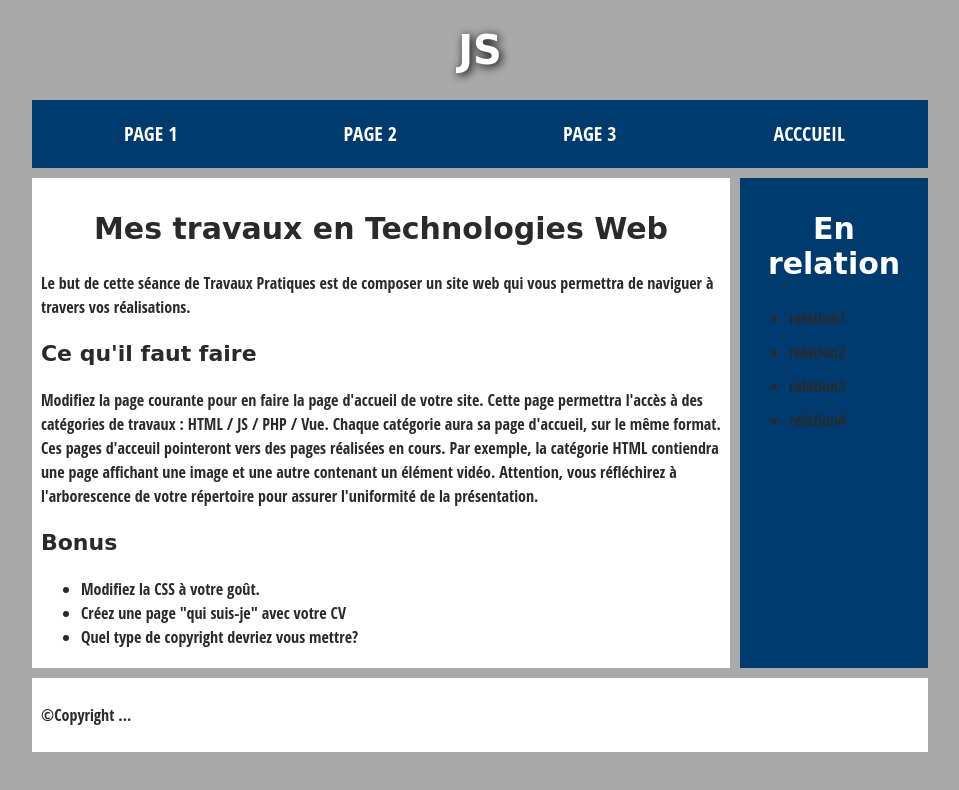
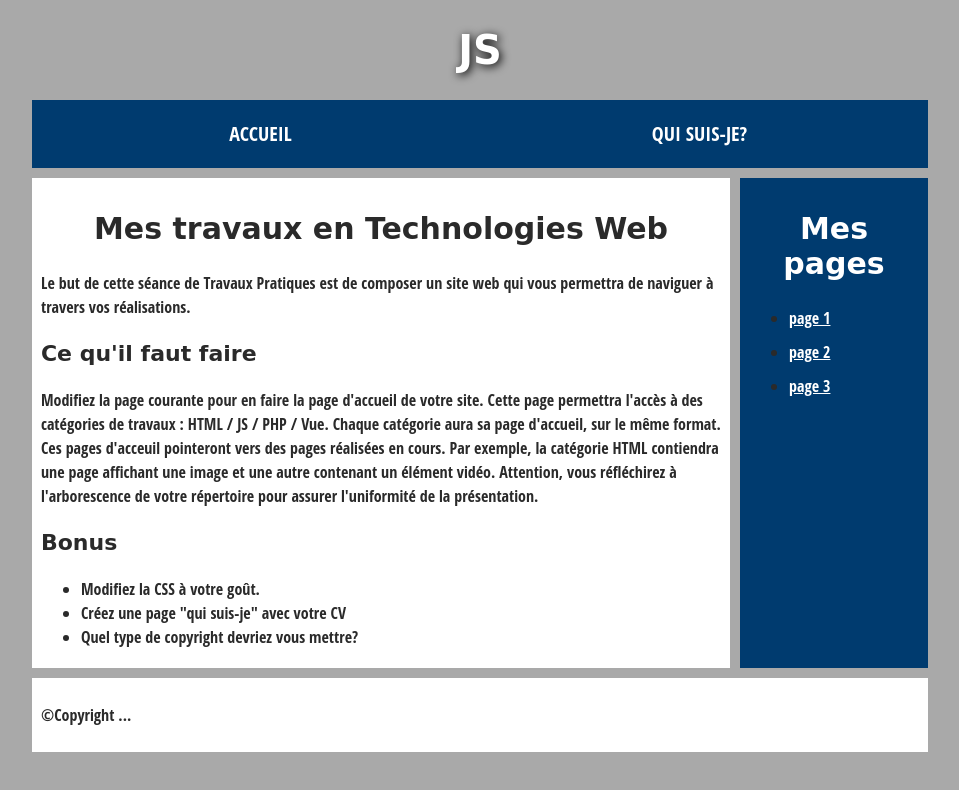
Before and after one commit to klemau/klemau.github.io, a plain HTML site: page JS/indexJS.html in a window 1280 px wide. Shown: the whole page, without its empty margins (160-1119 px from the left). Drawn offline with Linux system fonts and the light colour scheme.

Commit message:
update pages

```diff
--- a/JS/indexJS.html
+++ b/JS/indexJS.html
@@ -15,10 +15,8 @@
 
     <nav>
       <ul>
-        <li><a href="./page1.html">page 1</a></li>
-		<li><a href="./page2.html">page 2</a></li>
-		<li><a href="./page3.html">page 3</a></li>
-        <li><a href="../index.html">Acccueil</a></li>
+        <li><a href="../index.html">Accueil</a></li>
+        <li><a href="../moi.html">Qui Suis-je?</a></li>
       </ul>
 
      </nav>
@@ -41,12 +39,11 @@
       </article>
 
       <aside>
-        <h2>En relation</h2>
+        <h2>Mes pages</h2>
         <ul>
-          <li><a href="#"></a>relation1</li>
-          <li><a href="#"></a>relation2</li>
-          <li><a href="#"></a>relation3</li>
-          <li><a href="#"></a>relation4</li>
+			<li><a href="./page1.html">page 1</a></li>
+			<li><a href="./page2.html">page 2</a></li>
+			<li><a href="./page3.html">page 3</a></li>
         </ul>
       </aside>
 
```
Also changed, not shown: HTML/indexHTML.html (+6 -9 lines), PHP/indexPHP.html (+6 -9 lines), Vue/indexVue.html (+6 -10 lines), index.html (+1 -1 lines).
